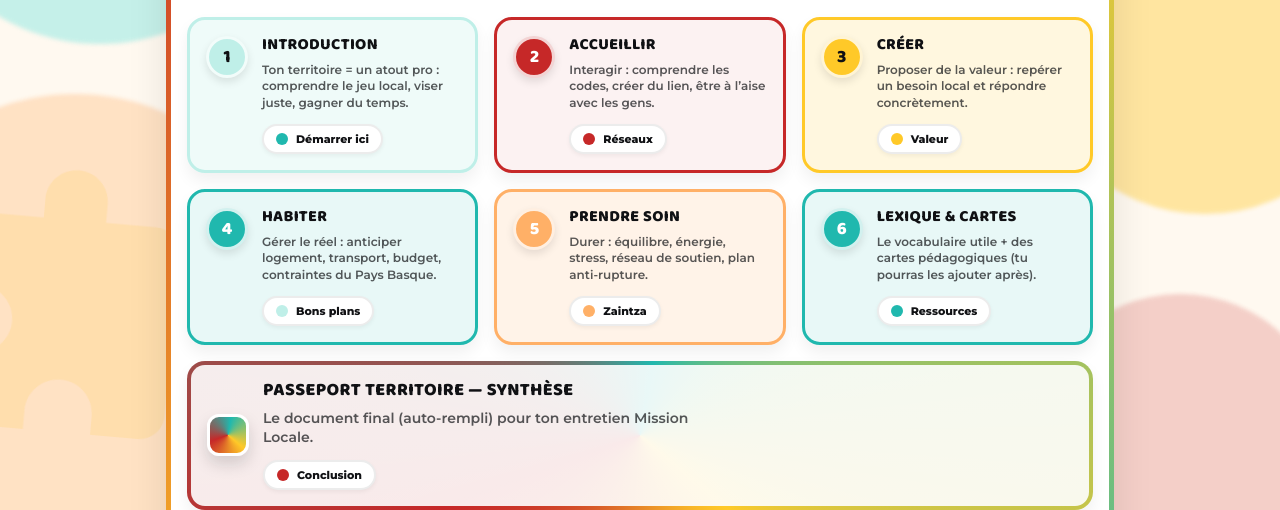
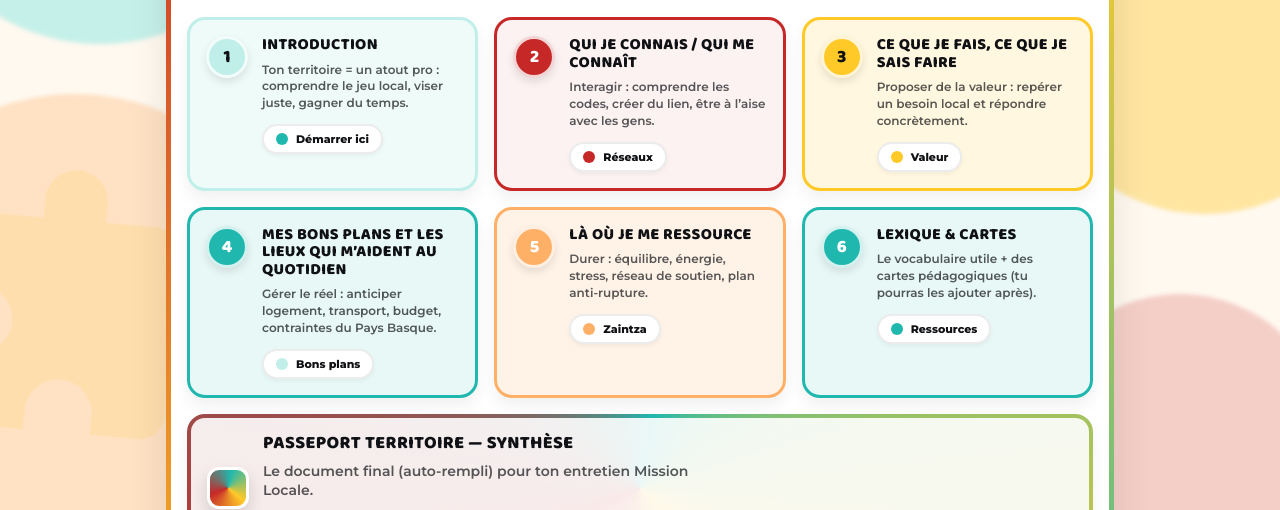
Before and after one commit to mlpb-tools/MLS4YOU-Territoire, a plain HTML site: page index.html in a window 1280 px wide. Shown: the part 256-766 px from the top of the page. Drawn offline with nearby package versions, Linux system fonts and the light colour scheme.

Commit message:
Update index.html

```diff
--- a/index.html
+++ b/index.html
@@ -486,7 +486,7 @@
         <div class="card card-2" onclick="openModal('accueillir')">
           <div class="n" style="background: var(--red); color: white;">2</div>
           <div class="ct">
-            <h3>ACCUEILLIR</h3>
+            <h3>QUI JE CONNAIS / QUI ME CONNAÎT</h3>
             <p>Interagir : comprendre les codes, créer du lien, être à l’aise avec les gens.</p>
             <span class="pill"><span class="dot r"></span>Réseaux</span>
           </div>
@@ -495,7 +495,7 @@
         <div class="card card-3" onclick="openModal('creer')">
           <div class="n" style="background: var(--yellow); color: var(--ink);">3</div>
           <div class="ct">
-            <h3>CRÉER</h3>
+            <h3>CE QUE JE FAIS, CE QUE JE SAIS FAIRE</h3>
             <p>Proposer de la valeur : repérer un besoin local et répondre concrètement.</p>
             <span class="pill"><span class="dot y"></span>Valeur</span>
           </div>
@@ -504,7 +504,7 @@
         <div class="card card-4" onclick="openModal('habiter')">
           <div class="n" style="background: var(--turq); color: white;">4</div>
           <div class="ct">
-            <h3>HABITER</h3>
+            <h3>MES BONS PLANS ET LES LIEUX QUI M’AIDENT AU QUOTIDIEN</h3>
             <p>Gérer le réel : anticiper logement, transport, budget, contraintes du Pays Basque.</p>
             <span class="pill"><span class="dot m"></span>Bons plans</span>
           </div>
@@ -513,13 +513,12 @@
         <div class="card card-5" onclick="openModal('soin')">
           <div class="n" style="background: var(--orange); color: white;">5</div>
           <div class="ct">
-            <h3>PRENDRE SOIN</h3>
+            <h3>LÀ OÙ JE ME RESSOURCE</h3>
             <p>Durer : équilibre, énergie, stress, réseau de soutien, plan anti-rupture.</p>
             <span class="pill"><span class="dot o"></span>Zaintza</span>
           </div>
         </div>
 
-        <!-- 6 devient Lexique et cartes -->
         <div class="card card-6" onclick="openModal('lexique')">
           <div class="n" style="background: var(--turq); color: white;">6</div>
           <div class="ct">
@@ -618,7 +617,7 @@
       },
       accueillir: {
         number: 2,
-        title: "ACCUEILLIR",
+        title: "QUI JE CONNAIS / QUI ME CONNAÎT",
         color: "var(--red)",
         desc: `<strong>Accueillir = Interagir</strong><br><br>
         Comprendre les codes, créer du lien, être à l’aise avec les gens.<br><br>
@@ -628,7 +627,7 @@
       },
       creer: {
         number: 3,
-        title: "CRÉER",
+        title: "CE QUE JE FAIS, CE QUE JE SAIS FAIRE",
         color: "var(--yellow)",
         desc: `<strong>Créer = Proposer de la valeur</strong><br><br>
         Repérer un besoin local et répondre concrètement (posture “offreur de solutions”).<br><br>
@@ -638,7 +637,7 @@
       },
       habiter: {
         number: 4,
-        title: "HABITER",
+        title: "MES BONS PLANS ET LES LIEUX QUI M’AIDENT AU QUOTIDIEN",
         color: "var(--turq)",
         desc: `<strong>Habiter = Gérer le réel</strong><br><br>
         Anticiper logement, transport, budget, contraintes du Pays Basque.<br><br>
@@ -648,7 +647,7 @@
       },
       soin: {
         number: 5,
-        title: "PRENDRE SOIN",
+        title: "LÀ OÙ JE ME RESSOURCE",
         color: "var(--orange)",
         desc: `<strong>Prendre soin = Durer</strong><br><br>
         Être solide dans la durée : soutien, équilibre, réseaux, entraide locale.<br><br>
@@ -657,7 +656,6 @@
         btnText: "Lancer PRENDRE SOIN"
       },
 
-      // NOUVEAU : Lexique & Cartes
       lexique: {
         number: 6,
         title: "LEXIQUE & CARTES",
```
